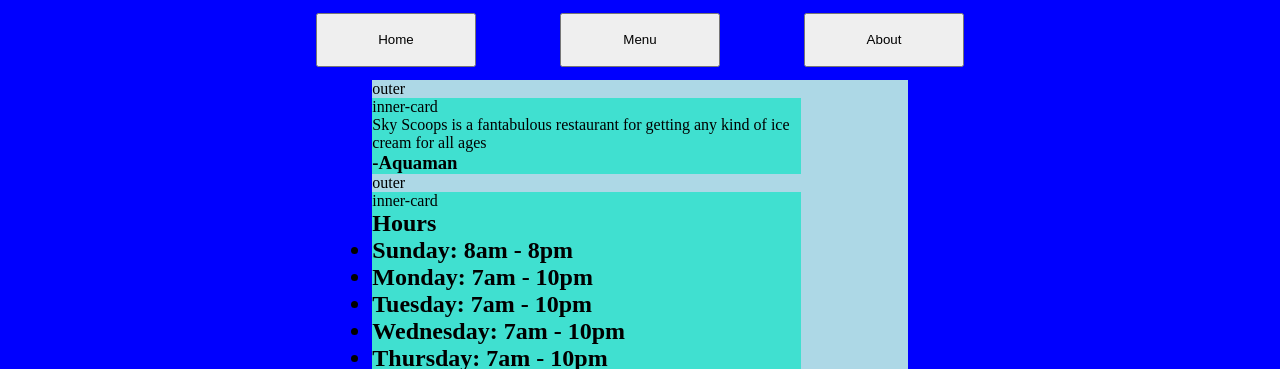
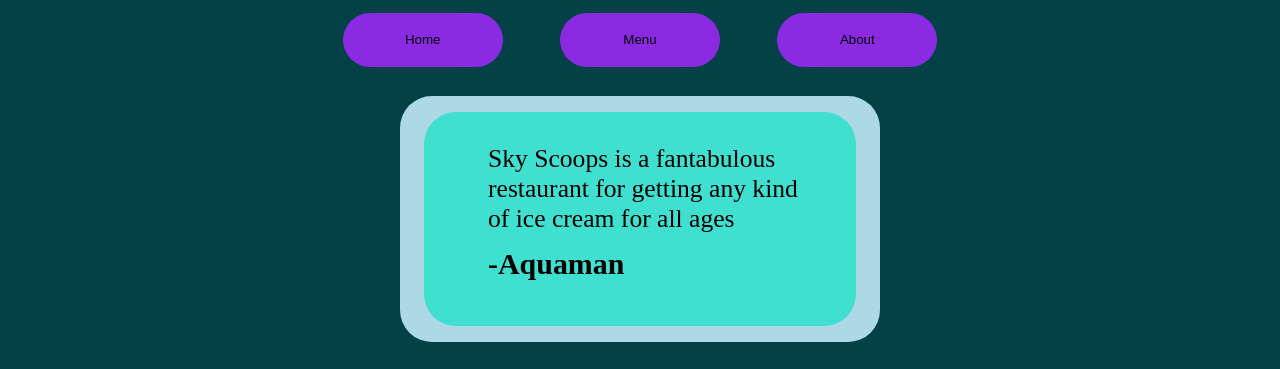
Before and after one commit to Blake-Peterson/Restaurant-Page, a website built with webpack: page src/template.html in a window 1280 px wide. Shown: the top 369 px of the page. Built offline with nearby package versions, Linux system fonts and the light colour scheme.

Commit message:
added styling for the inner and outer cards

```diff
--- a/src/card.js
+++ b/src/card.js
@@ -9,12 +9,10 @@
     const outerDiv  = document.createElement("div");
     outerDiv.classList.add("outer-card")
     outerDiv.style.backgroundColor="lightblue";
-    outerDiv.textContent = "outer";
 
     const innerDiv = document.createElement("div");
-    innerDiv.classList.add("inner");
+    innerDiv.classList.add("inner-card");
     innerDiv.style.backgroundColor="turquoise";
-    innerDiv.textContent="inner-card";
     outerDiv.appendChild(innerDiv);
     innerDiv.appendChild(cardInfo);
 
--- a/src/style.css
+++ b/src/style.css
@@ -1,36 +1,92 @@
 * {
   padding: 0;
   margin: 0;
+  text-wrap: auto;
 }
 
 button {
   width: 12em;
   height: 4em;
-  margin: 1em 3em;
+  margin: 1em 2em;
+  background-color: blueviolet;
+  border-radius: 4em;
+  border: none;
+}
+
+p {
+  padding: 0px 8px;
 }
 
 ul {
+  display: flex;
+  flex-direction: column;
+  align-items: center;
+}
+
+p,
+li {
+  font-size: clamp(1rem, 2vw, 2rem);
+}
+
+h2 {
+  font-size: clamp(1.2rem, 2.5vw, 2.4rem);
+}
+
+h3 {
+  line-height: 2em;
 }
 
 li {
+  list-style: none;
+  padding-left: 24px;
 }
 
 #container {
   width: 100%;
   height: auto;
-  background-color: blue;
+  background-color: rgb(4, 65, 70);
   display: flex;
   flex-direction: column;
   align-items: center;
+  min-height: 100vh;
+  min-width: 100vw;
+  overflow-y: auto;
 }
 
 #content {
+  display: flex;
+  flex-direction: column;
 }
 
-.inner {
-  width: 80%;
-  justify-content: center;
+.inner-card {
 }
 
-.outer {
+.inner-card p {
 }
+
+.inner-card h2 {
+}
+
+.inner-card {
+  width: clamp(60%, 25rem, 88%);
+  height: 80%;
+  border-radius: 2em;
+  padding: 16px;
+}
+
+.inner-card p {
+  padding-left: 32px;
+}
+
+.outer-card {
+  display: flex;
+  flex-direction: column;
+  align-items: center;
+  width: 30em;
+  margin: 1em;
+  border-radius: 2em;
+}
+
+.outer-card div {
+  margin: 1em;
+}
```
